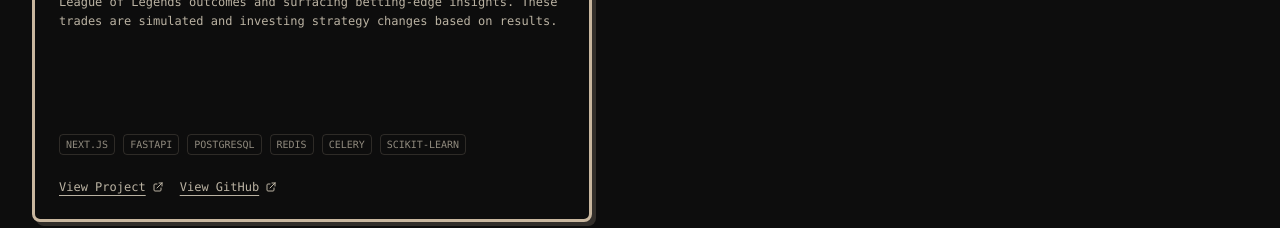
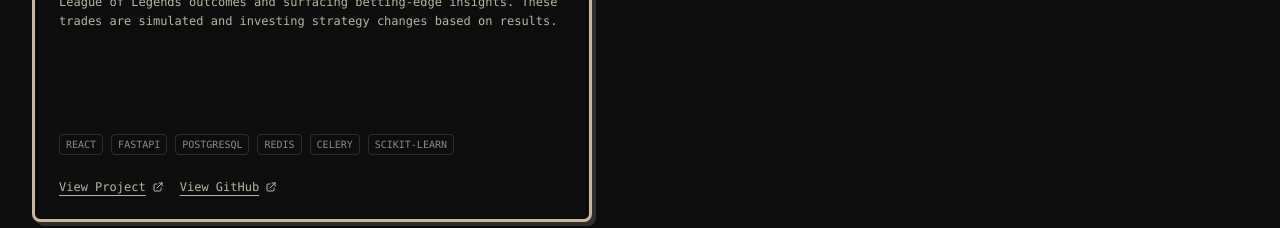
Before and after one commit to Sayarinu/Portfolio, a React (Vite) app: page / in a window 1280 px wide. Shown: the part 1700-1928 px from the top of the page. Built offline with nearby package versions, Linux system fonts and the light colour scheme.

Commit message:
Update Tech Stack for Project

```diff
--- a/src/data/projects.ts
+++ b/src/data/projects.ts
@@ -10,7 +10,7 @@ export const PROJECTS: Project[] = [
 
 The backend exposes FastAPI endpoints for live and upcoming fixtures enriched with model odds, series-aware win probabilities (BO1/BO3/BO5), and bookmaker comparisons when cached odds are available. Celery + Redis handle asynchronous jobs for ingest, feature computation, retraining, roster sync, and periodic refresh.`,
     tags: [
-      'NEXT.JS',
+      'REACT',
       'FASTAPI',
       'POSTGRESQL',
       'REDIS',
```
